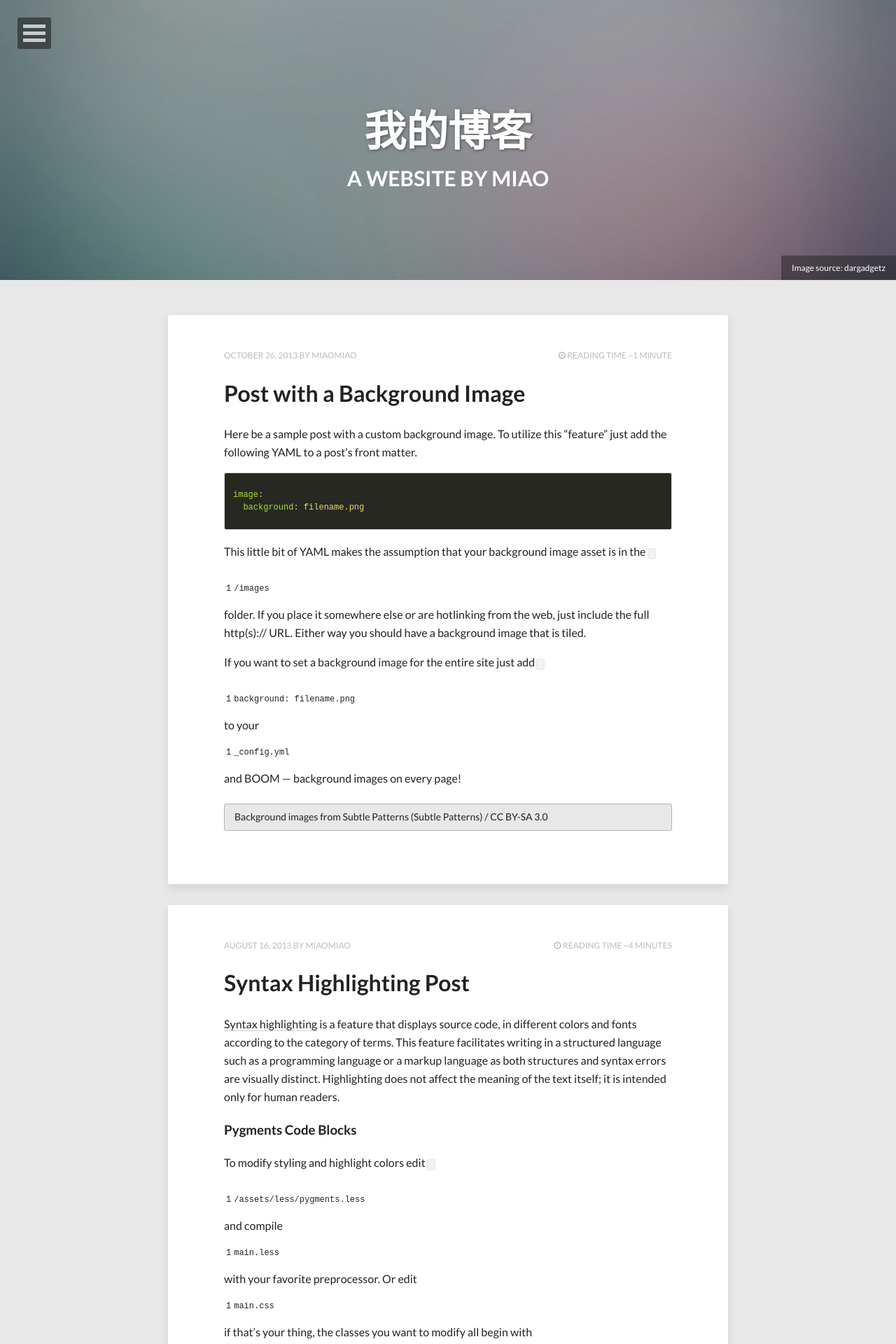
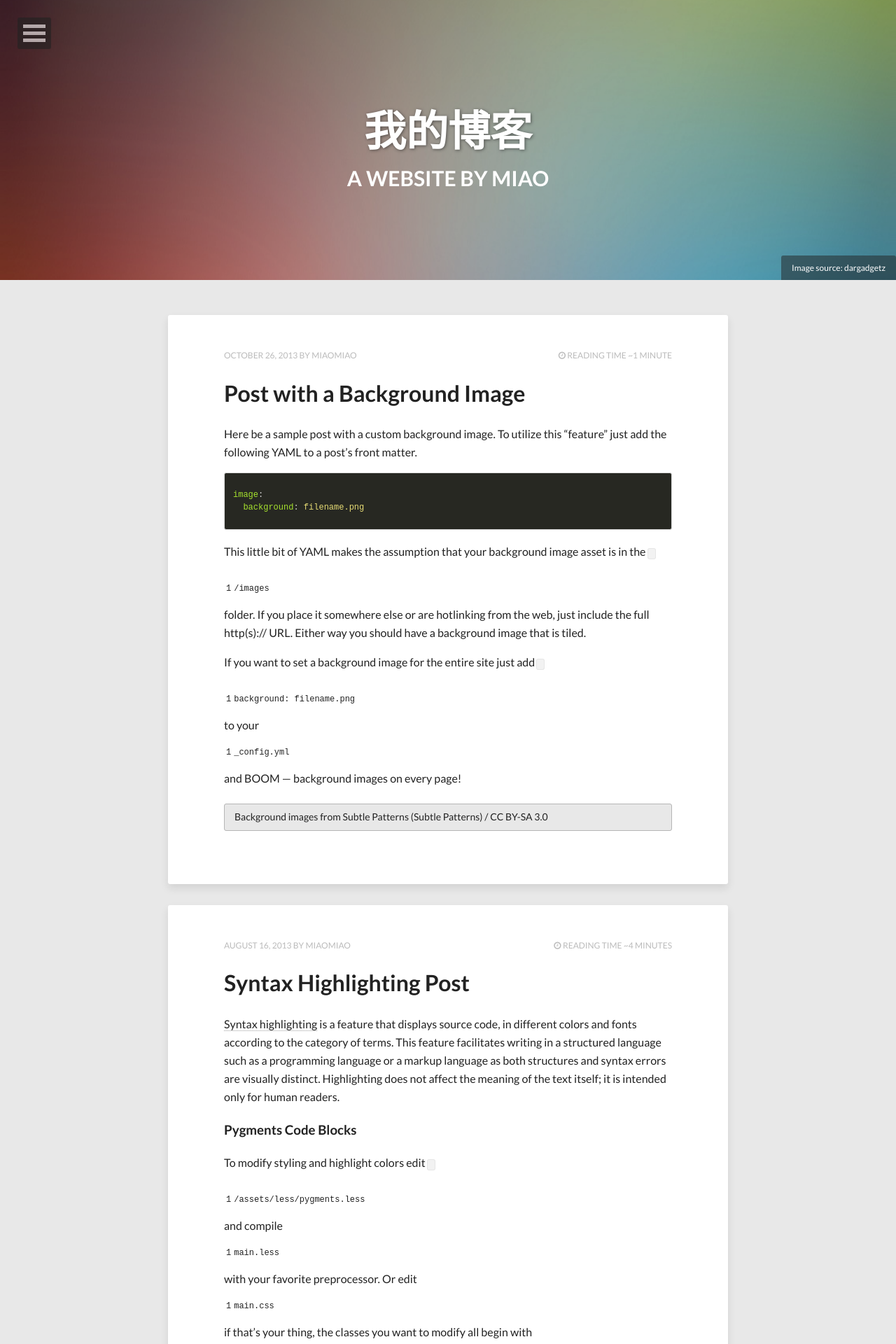
Before and after one commit to buptmiao/buptmiao.github.io, a Jekyll site: the page built from index.html, in a window 1280 px wide. Shown: the top 1920 px of the page at 70% size. Built offline with Jekyll 4.4.1, drawn with Linux system fonts in a browser that asks for light colours; nearby versions of some CDN libraries; the list of posts is cut into pages by our own code.

Commit message:
change images

```diff
--- a/_config.yml
+++ b/_config.yml
@@ -10,7 +10,7 @@ url:
 # Owner/author information
 owner:
   name:           Miaomiao
-  avatar:         avatar.jpg
+  avatar:         naruro.jpg
   bio:            "Your bio goes here. It shouldn't be super long but a good two sentences or two should suffice."
   email:          362622365@qq.com
   # Social networking links used in footer. Update and remove as you like.
--- a/index.html
+++ b/index.html
@@ -5,7 +5,7 @@ description: "Describe this nonsense."
 tags: [Jekyll, theme, themes, responsive, blog, modern]
 comments: false
 image:
-  feature: abstract-1.jpg
+  feature: abstract-3.jpg
   credit: dargadgetz
   creditlink: http://www.dargadgetz.com/ios-7-abstract-wallpaper-pack-for-iphone-5-and-ipod-touch-retina/
 ---
```
